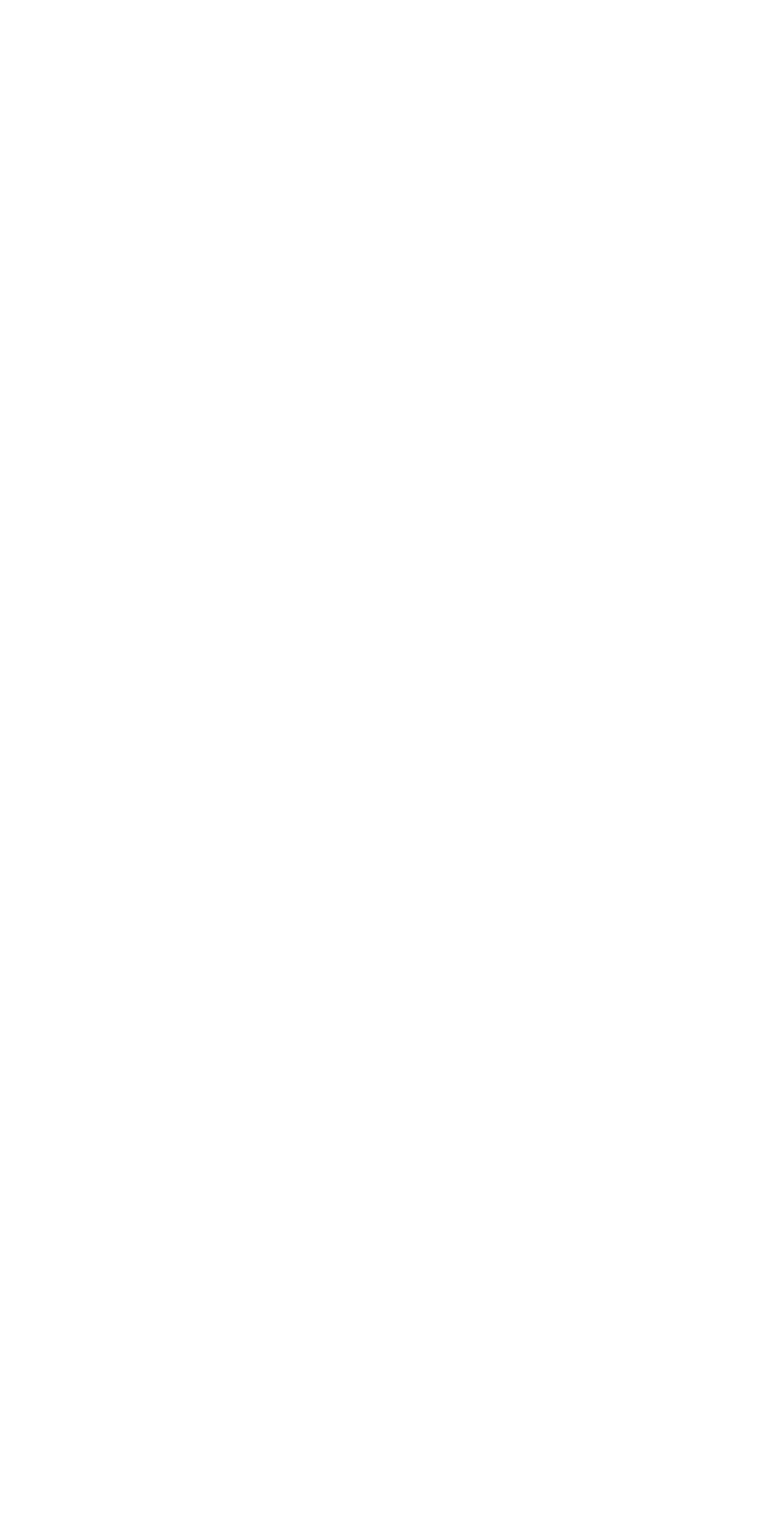
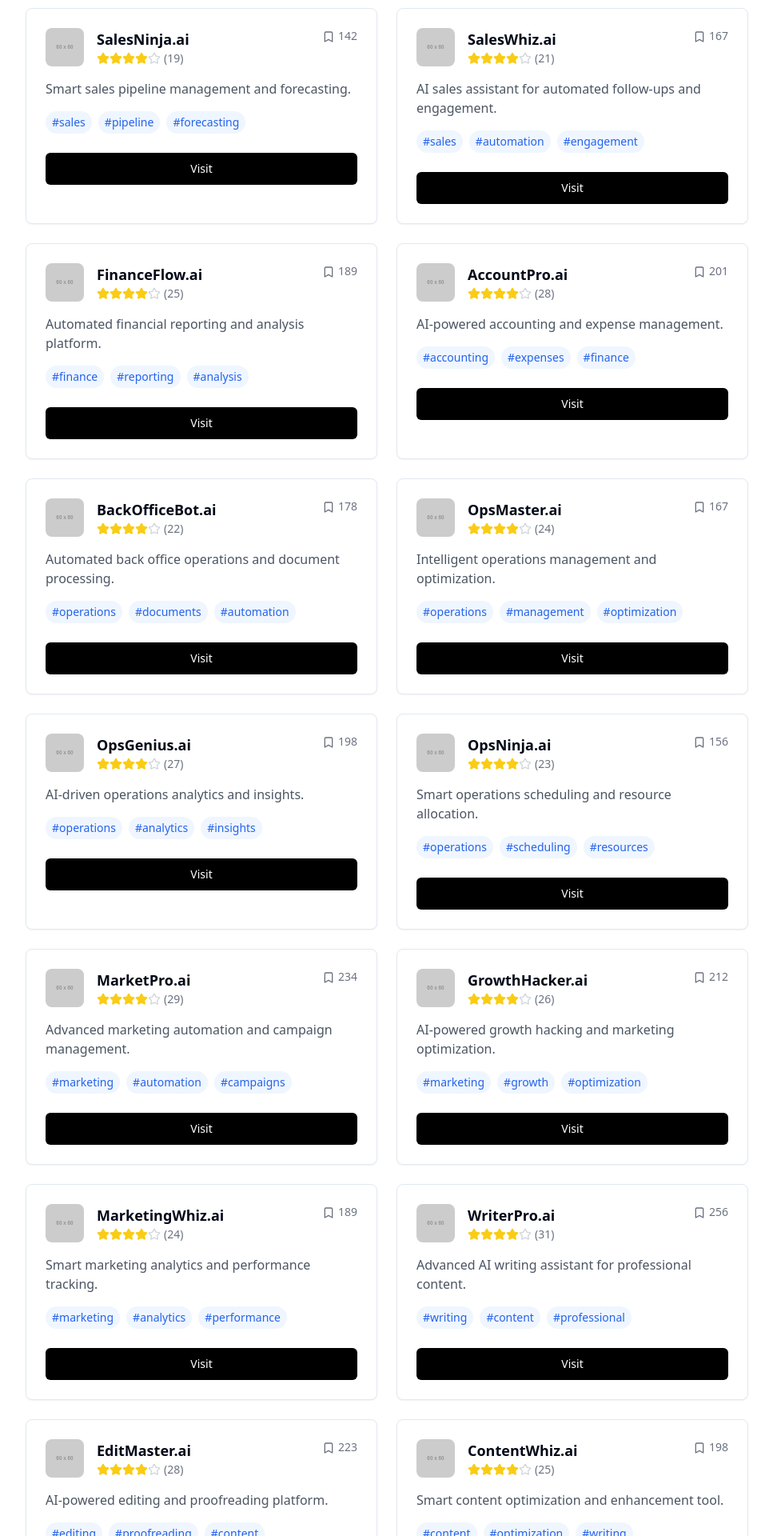
Before and after one commit to sabyasachisabs/online-dir-addiction-lv, a React (Vite) app: page / in a window 1280 px wide. Shown: the part 2280-4200 px from the top of the page at 80% size, without its empty margins (312-1279 px from the left). Before the commit the page ends 2274 px from the top, so only its background shows below. Built offline with nearby package versions, Linux system fonts and the light colour scheme.

Commit message:
Add tools to categories
Ensure each category in the tools directory has at least five tools available to enhance diversity and user options.
[skip gpt_engineer]

```diff
--- a/src/data/tools.ts
+++ b/src/data/tools.ts
@@ -196,5 +196,341 @@ export const tools: Tool[] = [
     featured: true,
     visitUrl: "https://example.com",
     bookmarks: 134,
+  },
+  {
+    id: "13",
+    name: "SalesGenius.ai",
+    logo: "https://placehold.co/60x60",
+    rating: 4.7,
+    reviews: 23,
+    pricing: "Paid",
+    description: "AI-powered sales intelligence and lead scoring platform.",
+    tags: ["sales", "intelligence", "leads"],
+    category: "Sales",
+    featured: false,
+    visitUrl: "https://example.com",
+    bookmarks: 156,
+  },
+  {
+    id: "14",
+    name: "SalesNinja.ai",
+    logo: "https://placehold.co/60x60",
+    rating: 4.5,
+    reviews: 19,
+    pricing: "Freemium",
+    description: "Smart sales pipeline management and forecasting.",
+    tags: ["sales", "pipeline", "forecasting"],
+    category: "Sales",
+    featured: false,
+    visitUrl: "https://example.com",
+    bookmarks: 142,
+  },
+  {
+    id: "15",
+    name: "SalesWhiz.ai",
+    logo: "https://placehold.co/60x60",
+    rating: 4.6,
+    reviews: 21,
+    pricing: "Free Trial",
+    description: "AI sales assistant for automated follow-ups and engagement.",
+    tags: ["sales", "automation", "engagement"],
+    category: "Sales",
+    featured: false,
+    visitUrl: "https://example.com",
+    bookmarks: 167,
+  },
+  {
+    id: "16",
+    name: "FinanceFlow.ai",
+    logo: "https://placehold.co/60x60",
+    rating: 4.7,
+    reviews: 25,
+    pricing: "Paid",
+    description: "Automated financial reporting and analysis platform.",
+    tags: ["finance", "reporting", "analysis"],
+    category: "Back Office",
+    featured: false,
+    visitUrl: "https://example.com",
+    bookmarks: 189,
+  },
+  {
+    id: "17",
+    name: "AccountPro.ai",
+    logo: "https://placehold.co/60x60",
+    rating: 4.8,
+    reviews: 28,
+    pricing: "Freemium",
+    description: "AI-powered accounting and expense management.",
+    tags: ["accounting", "expenses", "finance"],
+    category: "Back Office",
+    featured: false,
+    visitUrl: "https://example.com",
+    bookmarks: 201,
+  },
+  {
+    id: "18",
+    name: "BackOfficeBot.ai",
+    logo: "https://placehold.co/60x60",
+    rating: 4.6,
+    reviews: 22,
+    pricing: "Free Trial",
+    description: "Automated back office operations and document processing.",
+    tags: ["operations", "documents", "automation"],
+    category: "Back Office",
+    featured: false,
+    visitUrl: "https://example.com",
+    bookmarks: 178,
+  },
+  {
+    id: "19",
+    name: "OpsMaster.ai",
+    logo: "https://placehold.co/60x60",
+    rating: 4.7,
+    reviews: 24,
+    pricing: "Paid",
+    description: "Intelligent operations management and optimization.",
+    tags: ["operations", "management", "optimization"],
+    category: "Operations",
+    featured: false,
+    visitUrl: "https://example.com",
+    bookmarks: 167,
+  },
+  {
+    id: "20",
+    name: "OpsGenius.ai",
+    logo: "https://placehold.co/60x60",
+    rating: 4.8,
+    reviews: 27,
+    pricing: "Freemium",
+    description: "AI-driven operations analytics and insights.",
+    tags: ["operations", "analytics", "insights"],
+    category: "Operations",
+    featured: false,
+    visitUrl: "https://example.com",
+    bookmarks: 198,
+  },
+  {
+    id: "21",
+    name: "OpsNinja.ai",
+    logo: "https://placehold.co/60x60",
+    rating: 4.6,
+    reviews: 23,
+    pricing: "Free Trial",
+    description: "Smart operations scheduling and resource allocation.",
+    tags: ["operations", "scheduling", "resources"],
+    category: "Operations",
+    featured: false,
+    visitUrl: "https://example.com",
+    bookmarks: 156,
+  },
+  {
+    id: "22",
+    name: "MarketPro.ai",
+    logo: "https://placehold.co/60x60",
+    rating: 4.8,
+    reviews: 29,
+    pricing: "Paid",
+    description: "Advanced marketing automation and campaign management.",
+    tags: ["marketing", "automation", "campaigns"],
+    category: "Growth & Marketing",
+    featured: false,
+    visitUrl: "https://example.com",
+    bookmarks: 234,
+  },
+  {
+    id: "23",
+    name: "GrowthHacker.ai",
+    logo: "https://placehold.co/60x60",
+    rating: 4.7,
+    reviews: 26,
+    pricing: "Freemium",
+    description: "AI-powered growth hacking and marketing optimization.",
+    tags: ["marketing", "growth", "optimization"],
+    category: "Growth & Marketing",
+    featured: false,
+    visitUrl: "https://example.com",
+    bookmarks: 212,
+  },
+  {
+    id: "24",
+    name: "MarketingWhiz.ai",
+    logo: "https://placehold.co/60x60",
+    rating: 4.6,
+    reviews: 24,
+    pricing: "Free Trial",
+    description: "Smart marketing analytics and performance tracking.",
+    tags: ["marketing", "analytics", "performance"],
+    category: "Growth & Marketing",
+    featured: false,
+    visitUrl: "https://example.com",
+    bookmarks: 189,
+  },
+  {
+    id: "25",
+    name: "WriterPro.ai",
+    logo: "https://placehold.co/60x60",
+    rating: 4.8,
+    reviews: 31,
+    pricing: "Paid",
+    description: "Advanced AI writing assistant for professional content.",
+    tags: ["writing", "content", "professional"],
+    category: "Writing & Editing",
+    featured: false,
+    visitUrl: "https://example.com",
+    bookmarks: 256,
+  },
+  {
+    id: "26",
+    name: "EditMaster.ai",
+    logo: "https://placehold.co/60x60",
+    rating: 4.7,
+    reviews: 28,
+    pricing: "Freemium",
+    description: "AI-powered editing and proofreading platform.",
+    tags: ["editing", "proofreading", "content"],
+    category: "Writing & Editing",
+    featured: false,
+    visitUrl: "https://example.com",
+    bookmarks: 223,
+  },
+  {
+    id: "27",
+    name: "ContentWhiz.ai",
+    logo: "https://placehold.co/60x60",
+    rating: 4.6,
+    reviews: 25,
+    pricing: "Free Trial",
+    description: "Smart content optimization and enhancement tool.",
+    tags: ["content", "optimization", "writing"],
+    category: "Writing & Editing",
+    featured: false,
+    visitUrl: "https://example.com",
+    bookmarks: 198,
+  },
+  {
+    id: "28",
+    name: "TechMaster.ai",
+    logo: "https://placehold.co/60x60",
+    rating: 4.8,
+    reviews: 32,
+    pricing: "Paid",
+    description: "Advanced IT infrastructure management and monitoring.",
+    tags: ["it", "infrastructure", "monitoring"],
+    category: "Technology & IT",
+    featured: false,
+    visitUrl: "https://example.com",
+    bookmarks: 267,
+  },
+  {
+    id: "29",
+    name: "ITGenius.ai",
+    logo: "https://placehold.co/60x60",
+    rating: 4.7,
+    reviews: 29,
+    pricing: "Freemium",
+    description: "AI-powered IT service desk and support automation.",
+    tags: ["it", "support", "automation"],
+    category: "Technology & IT",
+    featured: false,
+    visitUrl: "https://example.com",
+    bookmarks: 234,
+  },
+  {
+    id: "30",
+    name: "TechOps.ai",
+    logo: "https://placehold.co/60x60",
+    rating: 4.6,
+    reviews: 26,
+    pricing: "Free Trial",
+    description: "Smart IT operations and security management.",
+    tags: ["it", "operations", "security"],
+    category: "Technology & IT",
+    featured: false,
+    visitUrl: "https://example.com",
+    bookmarks: 212,
+  },
+  {
+    id: "31",
+    name: "DesignPro.ai",
+    logo: "https://placehold.co/60x60",
+    rating: 4.8,
+    reviews: 33,
+    pricing: "Paid",
+    description: "Advanced AI-powered design automation platform.",
+    tags: ["design", "automation", "creative"],
+    category: "Design & Creative",
+    featured: false,
+    visitUrl: "https://example.com",
+    bookmarks: 278,
+  },
+  {
+    id: "32",
+    name: "CreativeGenius.ai",
+    logo: "https://placehold.co/60x60",
+    rating: 4.7,
+    reviews: 30,
+    pricing: "Freemium",
+    description: "AI-assisted creative design and asset generation.",
+    tags: ["design", "creative", "assets"],
+    category: "Design & Creative",
+    featured: false,
+    visitUrl: "https://example.com",
+    bookmarks: 245,
+  },
+  {
+    id: "33",
+    name: "DesignWhiz.ai",
+    logo: "https://placehold.co/60x60",
+    rating: 4.6,
+    reviews: 27,
+    pricing: "Free Trial",
+    description: "Smart design collaboration and feedback platform.",
+    tags: ["design", "collaboration", "feedback"],
+    category: "Design & Creative",
+    featured: false,
+    visitUrl: "https://example.com",
+    bookmarks: 223,
+  },
+  {
+    id: "34",
+    name: "WorkflowPro.ai",
+    logo: "https://placehold.co/60x60",
+    rating: 4.8,
+    reviews: 34,
+    pricing: "Paid",
+    description: "Advanced workflow automation and optimization platform.",
+    tags: ["workflow", "automation", "optimization"],
+    category: "Workflow Automation",
+    featured: false,
+    visitUrl: "https://example.com",
+    bookmarks: 289,
+  },
+  {
+    id: "35",
+    name: "AutomationGenius.ai",
+    logo: "https://placehold.co/60x60",
+    rating: 4.7,
+    reviews: 31,
+    pricing: "Freemium",
+    description: "AI-powered process automation and integration.",
+    tags: ["automation", "process", "integration"],
+    category: "Workflow Automation",
+    featured: false,
+    visitUrl: "https://example.com",
+    bookmarks: 256,
+  },
+  {
+    id: "36",
+    name: "WorkflowWhiz.ai",
+    logo: "https://placehold.co/60x60",
+    rating: 4.6,
+    reviews: 28,
+    pricing: "Free Trial",
+    description: "Smart workflow management and optimization tool.",
+    tags: ["workflow", "management", "optimization"],
+    category: "Workflow Automation",
+    featured: false,
+    visitUrl: "https://example.com",
+    bookmarks: 234,
   }
 ];
```
